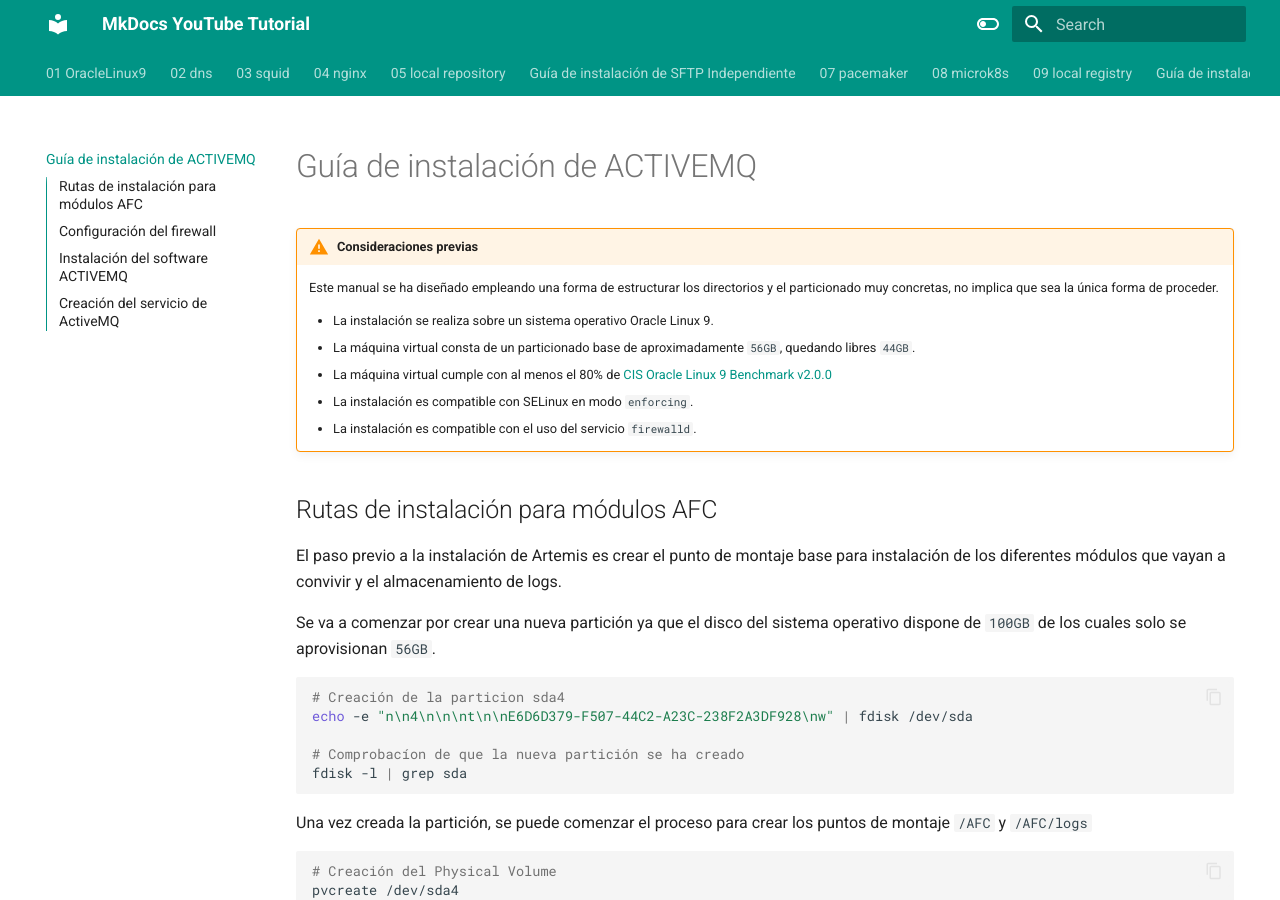
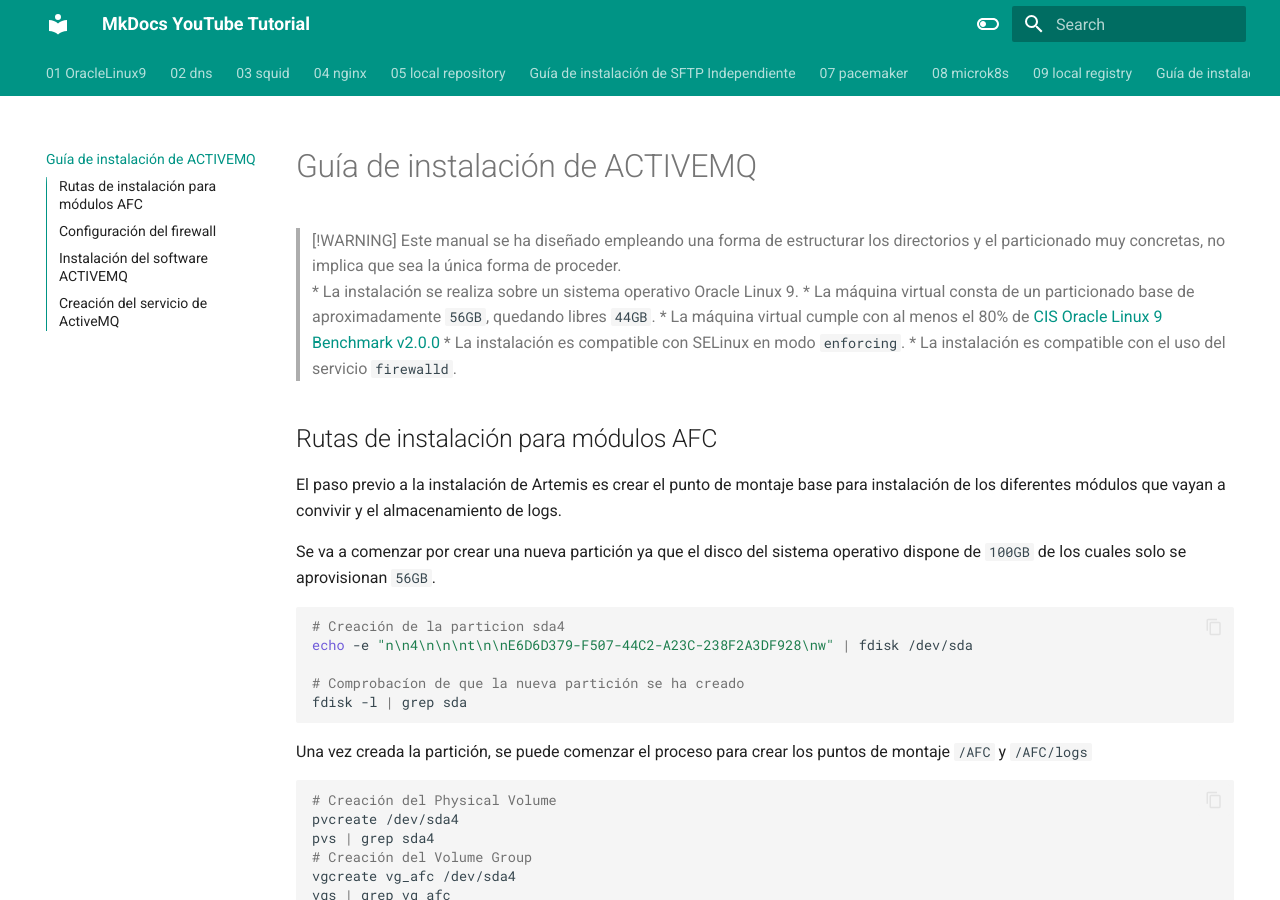
Before and after one commit to albert2k8/mkdocs-docs, an MkDocs documentation site: the page built from docs/11_activemq.md, in a window 1280 px wide and 900 px high. Built offline with MkDocs 1.6.1 and Material for MkDocs 9.7.7, drawn with Linux system fonts in a browser that asks for light colours.

Commit message:
Update 11_activemq.md

```diff
--- a/docs/11_activemq.md
+++ b/docs/11_activemq.md
@@ -1,13 +1,12 @@
 # Guía de instalación de ACTIVEMQ
 
-!!! warning "Consideraciones previas"
-    Este manual se ha diseñado empleando una forma de estructurar los directorios y el particionado muy concretas, no implica que sea la única forma de proceder.
-
-    * La instalación se realiza sobre un sistema operativo Oracle Linux 9.
-    * La máquina virtual consta de un particionado base de aproximadamente `56GB`, quedando libres `44GB`.
-    * La máquina virtual cumple con al menos el 80% de [CIS Oracle Linux 9 Benchmark v2.0.0](https://learn.cisecurity.org/l/799323/2024-06-12/4tq143)
-    * La instalación es compatible con SELinux en modo `enforcing`.
-    * La instalación es compatible con el uso del servicio `firewalld`.
+> [!WARNING]
+> Este manual se ha diseñado empleando una forma de estructurar los directorios y el particionado muy concretas, no implica que sea la única forma de proceder.
+> * La instalación se realiza sobre un sistema operativo Oracle Linux 9.
+> * La máquina virtual consta de un particionado base de aproximadamente `56GB`, quedando libres `44GB`.
+> * La máquina virtual cumple con al menos el 80% de [CIS Oracle Linux 9 Benchmark v2.0.0](https://learn.cisecurity.org/l/799323/2024-06-12/4tq143)
+> * La instalación es compatible con SELinux en modo `enforcing`.
+> * La instalación es compatible con el uso del servicio `firewalld`.
 
 ## Rutas de instalación para módulos AFC
 
```
